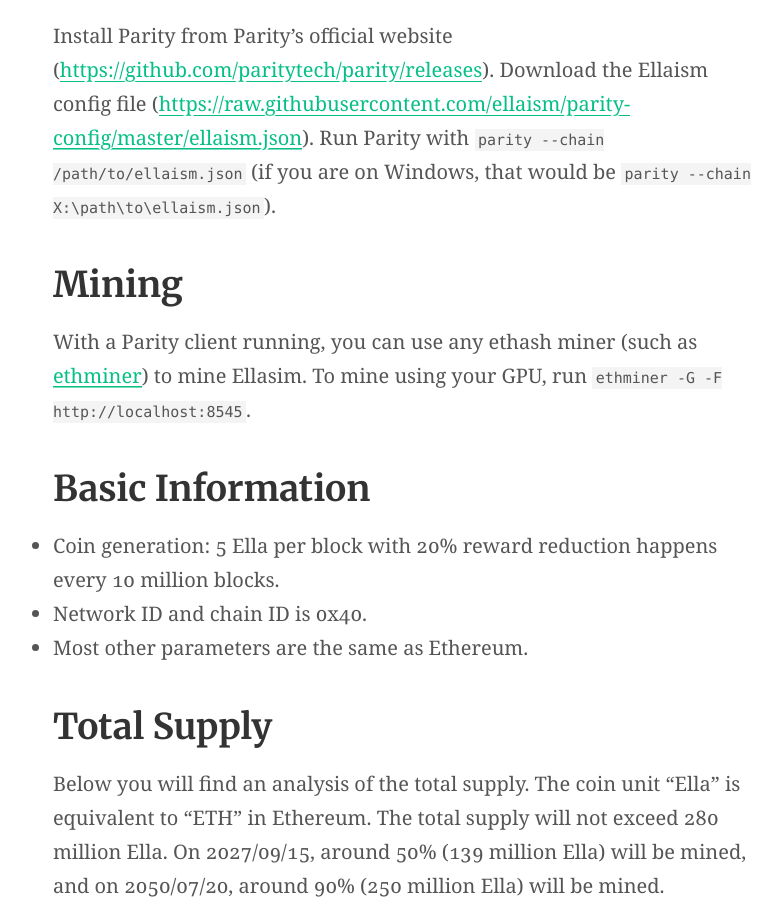
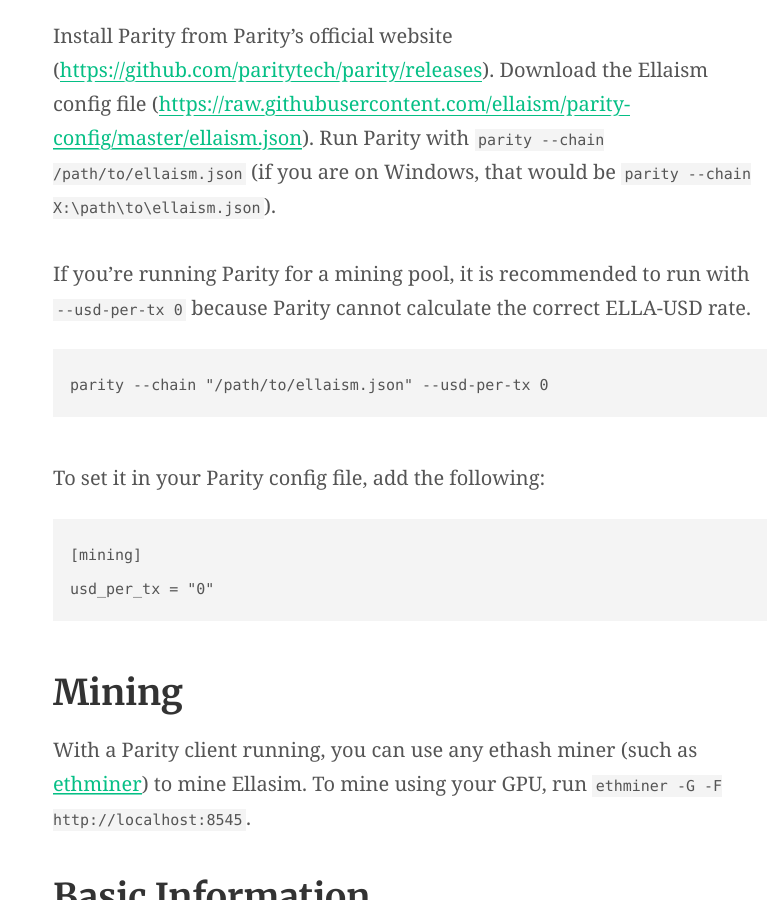
Before and after one commit to ellaism/ellaism.org, a Jekyll site: the page built from index.md, in a window 1280 px wide and 900 px high, scrolled down 2478 px. Shown: the whole window, without its empty margins (230-1011 px from the left). Built offline with Jekyll 4.4.1, drawn with Linux system fonts in a browser that asks for light colours; our own code applies the rules of GitHub Pages for plain Markdown files.

Commit message:
Add recommendations for running mining pools

````diff
--- a/index.md
+++ b/index.md
@@ -66,6 +66,19 @@
 
 Install Parity from Parity's official website ([https://github.com/paritytech/parity/releases](https://github.com/paritytech/parity/releases)). Download the Ellaism config file ([https://raw.githubusercontent.com/ellaism/parity-config/master/ellaism.json](https://raw.githubusercontent.com/ellaism/parity-config/master/ellaism.json)). Run Parity with `parity --chain /path/to/ellaism.json` (if you are on Windows, that would be `parity --chain X:\path\to\ellaism.json`).
 
+If you're running Parity for a mining pool, it is recommended to run with `--usd-per-tx 0` because Parity cannot calculate the correct ELLA-USD rate.
+
+```
+parity --chain "/path/to/ellaism.json" --usd-per-tx 0
+```
+
+To set it in your Parity config file, add the following:
+
+```
+[mining]
+usd_per_tx = "0"
+```
+
 ## Mining
 
 With a Parity client running, you can use any ethash miner (such as [ethminer](https://github.com/ethereum-mining/ethminer)) to mine Ellasim. To mine using your GPU, run `ethminer -G -F http://localhost:8545`.
````
